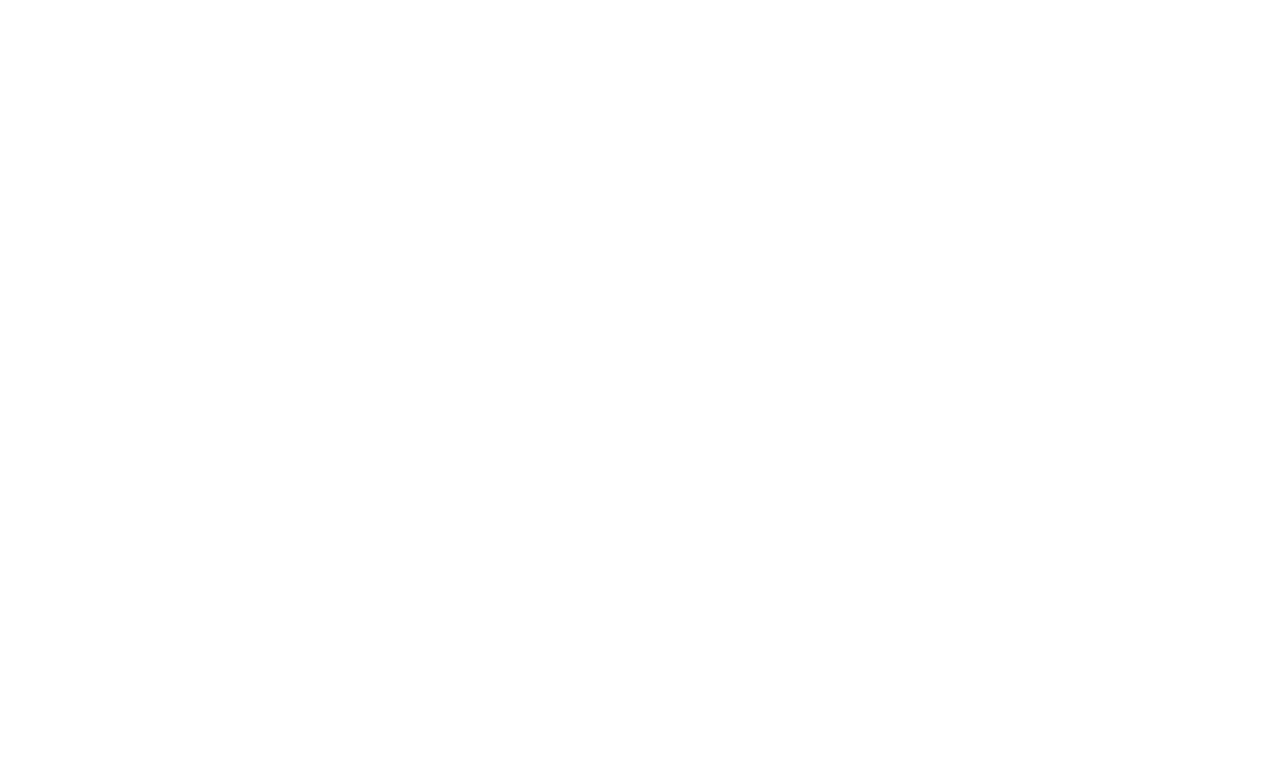
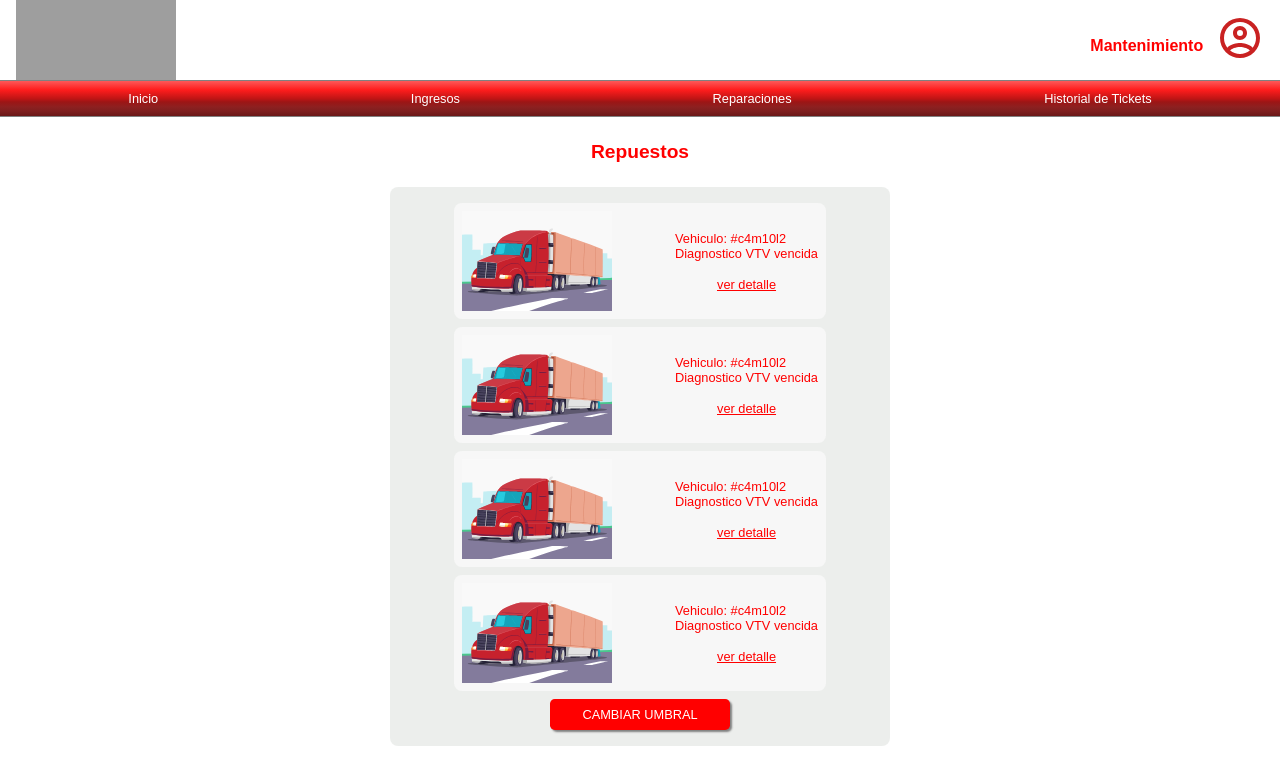
Before and after one commit to imdaviddev/tp-final-laboratorio-frontend, a React (Vite) app: page /administracion/repuestos in a window 1280 px wide. Before the commit this address had no page. Shown: the top 784 px of the page. Built offline with nearby package versions, Linux system fonts and the light colour scheme; grey boxes are pictures that could not be loaded.

Commit message:
Pantalla de Administracion (falta añadir graficos)

```diff
--- a/src/components/HeaderComponent/Header.tsx
+++ b/src/components/HeaderComponent/Header.tsx
@@ -61,8 +61,22 @@ const NavbarMantenimiento = () => {
   )
 }
 
+const NavbarAdministracion = () => {
+  return (
+    <nav className="header-bottom">
+      <ul>
+        <li>Inicio</li>
+        <li>Repuestos</li>
+        <li>Proveedores</li>
+        <li>Reportes</li>
+      </ul>
+    </nav>
+
+  )
+}
+
 const roles: string[] = [
-  "Cliente", "Supervisor", "Gerente", "Mantenimiento"
+  "Cliente", "Supervisor", "Gerente", "Mantenimiento", "Administracion"
 ]
 
 interface Props {
@@ -76,6 +90,7 @@ const Header: React.FC<Props> = ({ rol }) => {
       <div className="perfil">
         {rol=="Supervisor"? <p>Supervisor</p> : null}
         {rol=="Mantenimiento"? <p>Mantenimiento</p> : null}
+        {rol=="Administracion"? <p>Administracion</p> : null}
         <div className="imagen-de-perfil">
            <MdiAccountCircleOutline width={'100%'} height={'100%'} />
         </div>
@@ -85,6 +100,7 @@ const Header: React.FC<Props> = ({ rol }) => {
     {rol == "Supervisor" ? <NavbarSupervisor/> : null}
     {rol == "Gerente" ? <NavbarGerencia/> : null}
     {rol == "Mantenimiento" ? <NavbarMantenimiento/> : null}
+    {rol == "Administracion" ? <NavbarAdministracion/> : null}
   </div>
 }
 
--- /dev/null
+++ b/src/pages/Administracion/AdministracionDeProveedores.tsx
@@ -0,0 +1,19 @@
+import { TituloPage } from '../ComponentsUI'
+import { Tabla } from '../Supervision/Components/Tabla'
+
+const AdministracionDeProveedores = () => {
+    const datos = [
+        { id: 5226, nombre: "Miguel Angel", repuesto: 'bujia' },
+        { id: 4398, nombre: "Ricardo García", repuesto: 'optica' },
+        { id: 6235, nombre: "Ana López", repuesto: 'focos' },
+        { id: 6234, nombre: "Ana López", repuesto: 'Aceite de Motor' }
+    ]
+
+    return <>
+        <TituloPage>
+            Proveedores
+        </TituloPage>
+        <Tabla datos={datos} />
+    </>
+}
+export default AdministracionDeProveedores
--- /dev/null
+++ b/src/pages/Administracion/AdministracionInicio.tsx
@@ -0,0 +1,64 @@
+import { BoxGeneral, ContainerGeneral, FilaGeneral, TituloDescripcion, TituloPage, VerDetalle } from '../ComponentsUI';
+import camionRojo from '../../../Imagenes/camionRojo.svg';
+
+const AdministracionInicio = () => {
+  return <>
+    <TituloPage>
+        Hola, David
+    </TituloPage>
+    <ContainerGeneral>
+         <TituloDescripcion style={{fontWeight: 'bold', fontSize: '1.3rem'}}>
+           Ultimos Reportes
+         </TituloDescripcion>
+        <FilaGeneral>
+          <BoxGeneral>
+            <img src={camionRojo} alt="Camión Rojo" style={{ width: '100%', height: '100%' }} />
+          </BoxGeneral>
+          <BoxGeneral>
+             <div style={{marginBottom: '1rem'}}>
+              <p>Vehiculo: #c4m10l2</p>
+              <p>Diagnostico VTV vencida</p>
+            </div>
+            <VerDetalle/>
+          </BoxGeneral>
+        </FilaGeneral>
+        <FilaGeneral>
+          <BoxGeneral>
+            <img src={camionRojo} alt="Camión Rojo" style={{ width: '100%', height: '100%' }} />
+          </BoxGeneral>
+          <BoxGeneral>
+             <div style={{marginBottom: '1rem'}}>
+              <p>Vehiculo: #c4m10l2</p>
+              <p>Diagnostico VTV vencida</p>
+            </div>
+            <VerDetalle/>
+          </BoxGeneral>
+        </FilaGeneral>
+        <FilaGeneral>
+          <BoxGeneral>
+            <img src={camionRojo} alt="Camión Rojo" style={{ width: '100%', height: '100%' }} />
+          </BoxGeneral>
+          <BoxGeneral>
+             <div style={{marginBottom: '1rem'}}>
+              <p>Vehiculo: #c4m10l2</p>
+              <p>Diagnostico VTV vencida</p>
+            </div>
+            <VerDetalle/>
+          </BoxGeneral>
+        </FilaGeneral>
+        <FilaGeneral>
+          <BoxGeneral>
+            <img src={camionRojo} alt="Camión Rojo" style={{ width: '100%', height: '100%' }} />
+          </BoxGeneral>
+          <BoxGeneral>
+             <div style={{marginBottom: '1rem'}}>
+              <p>Vehiculo: #c4m10l2</p>
+              <p>Diagnostico VTV vencida</p>
+            </div>
+            <VerDetalle/>
+          </BoxGeneral>
+        </FilaGeneral>
+    </ContainerGeneral>
+  </>
+  }
+export default AdministracionInicio;
--- /dev/null
+++ b/src/pages/Administracion/AdministracionPageLayout.tsx
@@ -0,0 +1,14 @@
+import { Outlet } from "react-router-dom"
+import Header from "../../components/HeaderComponent/Header"
+import { PageContainer, WrapperCenterItems } from "../ComponentsUI"
+
+const AdministracionPageLayout = () => {
+    return <PageContainer>
+      <Header rol="Mantenimiento"/>
+        <WrapperCenterItems>
+            <Outlet/>
+        </WrapperCenterItems>
+    </PageContainer>
+  }
+
+export default AdministracionPageLayout
--- /dev/null
+++ b/src/pages/Administracion/AdministracionReportes.tsx
@@ -0,0 +1,39 @@
+import { useState } from "react";
+import { Container, FilaGeneral, TituloPage } from "../ComponentsUI"
+import { ButtonGeneral } from "../Mantenimiento/MantenimientoReparaciones"
+
+function AdministracionReportes() {
+  const [mostrar1, setMostrar1] = useState(false);
+  const [mostrar2, setMostrar2] = useState(false);
+
+  const handleClick = (n: number) => {
+    setMostrar1(n == 1);
+    setMostrar2(n == 2);
+  }
+
+  return <>
+    <TituloPage>
+        Reportes
+    </TituloPage>
+    <FilaGeneral style={{justifyContent: 'center', gap: '0.7rem '}}>
+        <ButtonGeneral onClick={() => handleClick(1)}>
+            Historial de Compras
+        </ButtonGeneral>
+        <ButtonGeneral onClick={()=>handleClick(2)}>
+            Historial de Uso
+        </ButtonGeneral>
+    </FilaGeneral>
+    <Container>
+        {mostrar1 ?
+            <p>Mostrar el Grafico 1</p> : null
+        }
+
+        {mostrar2 ?
+            <p>Mostrar el Grafico 2</p> : null
+        }
+    </Container>
+
+  </>
+}
+
+export default AdministracionReportes
--- /dev/null
+++ b/src/pages/Administracion/AdministracionRepuestos.tsx
@@ -0,0 +1,66 @@
+import { BoxGeneral, ContainerGeneral, FilaGeneral, TituloDescripcion, TituloPage, VerDetalle } from '../ComponentsUI';
+import repuesto from '../../../Imagenes/camion.svg'; // hay que modificar esto.
+import { ButtonGeneral } from '../Mantenimiento/MantenimientoReparaciones';
+
+const AdministracionRepuestos = () => {
+  return <>
+  <TituloPage>
+      Repuestos
+  </TituloPage>
+  <ContainerGeneral style={{padding: '1rem 4rem'}}>
+      <FilaGeneral>
+        <BoxGeneral>
+          <img src={repuesto} alt="Camión Rojo" style={{ width: '100%', height: '100%' }} />
+        </BoxGeneral>
+        <BoxGeneral>
+           <div style={{marginBottom: '1rem'}}>
+            <p>Vehiculo: #c4m10l2</p>
+            <p>Diagnostico VTV vencida</p>
+          </div>
+          <VerDetalle/>
+        </BoxGeneral>
+      </FilaGeneral>
+      <FilaGeneral>
+        <BoxGeneral>
+          <img src={repuesto} alt="Camión Rojo" style={{ width: '100%', height: '100%' }} />
+        </BoxGeneral>
+        <BoxGeneral>
+           <div style={{marginBottom: '1rem'}}>
+            <p>Vehiculo: #c4m10l2</p>
+            <p>Diagnostico VTV vencida</p>
+          </div>
+          <VerDetalle/>
+        </BoxGeneral>
+      </FilaGeneral>
+      <FilaGeneral>
+        <BoxGeneral>
+          <img src={repuesto} alt="Camión Rojo" style={{ width: '100%', height: '100%' }} />
+        </BoxGeneral>
+        <BoxGeneral>
+           <div style={{marginBottom: '1rem'}}>
+            <p>Vehiculo: #c4m10l2</p>
+            <p>Diagnostico VTV vencida</p>
+          </div>
+          <VerDetalle/>
+        </BoxGeneral>
+      </FilaGeneral>
+      <FilaGeneral>
+        <BoxGeneral>
+          <img src={repuesto} alt="Camión Rojo" style={{ width: '100%', height: '100%' }} />
+        </BoxGeneral>
+        <BoxGeneral>
+           <div style={{marginBottom: '1rem'}}>
+            <p>Vehiculo: #c4m10l2</p>
+            <p>Diagnostico VTV vencida</p>
+          </div>
+          <VerDetalle/>
+        </BoxGeneral>
+      </FilaGeneral>
+      <ButtonGeneral style={{borderRadius: '0.3rem'}}>
+        CAMBIAR UMBRAL
+      </ButtonGeneral>
+  </ContainerGeneral>
+</>
+}
+
+export default AdministracionRepuestos
--- a/src/pages/ComponentsUI/index.tsx
+++ b/src/pages/ComponentsUI/index.tsx
@@ -191,3 +191,21 @@ export const VerDetalle = () => {
     textDecoration: 'underline',
   }}>ver detalle</p>
 }
+
+export const PageContainer = styled.div`
+    display: flex;
+    flex-direction: column;
+    flex: 1;
+    color: red;
+
+    font-family: sans-serif;
+`;
+
+export const WrapperCenterItems = styled.div`
+  display: flex;
+  flex-direction: column;
+  align-items: center;
+  width: 100%;
+  max-width: 600px;
+  align-self: center;
+`
--- a/src/pages/Mantenimiento/index.tsx
+++ b/src/pages/Mantenimiento/index.tsx
@@ -5,7 +5,7 @@ import { styled } from 'styled-components';
 import Header from '../../components/HeaderComponent/Header';
 import { Outlet } from 'react-router-dom';
 
-const PageContainer = styled.div`
+export const PageContainer = styled.div`
     display: flex;
     flex-direction: column;
     flex: 1;
@@ -14,7 +14,7 @@ const PageContainer = styled.div`
     font-family: sans-serif;
 `;
 
-const WrapperCenterItems = styled.div`
+export const WrapperCenterItems = styled.div`
   display: flex;
   flex-direction: column;
   align-items: center;
--- a/src/pages/Supervision/Components/Tabla.tsx
+++ b/src/pages/Supervision/Components/Tabla.tsx
@@ -1,4 +1,5 @@
 import { styled } from "styled-components";
+import { camelCaseToNormal as parser } from "../../../utils";
 
 export const WrapperTabla = styled.div`
   display: flex;
--- a/src/routes/index.tsx
+++ b/src/routes/index.tsx
@@ -8,6 +8,11 @@ import { SupervisionConductoresPage, SupervisionCrearRecorridoPage, SupervisionH
 import MantenimientoPageLayout, { MantenimientoHistorial, MantenimientoInicio } from '../pages/Mantenimiento';
 import Mantenimientoingresos from '../pages/Mantenimiento/Mantenimientoingresos';
 import MantenimientoReparaciones from '../pages/Mantenimiento/MantenimientoReparaciones';
+import AdministracionPageLayout from '../pages/Administracion/AdministracionPageLayout';
+import AdministracionInicio from '../pages/Administracion/AdministracionInicio';
+import AdministracionRepuestos from '../pages/Administracion/AdministracionRepuestos';
+import AdministracionDeProveedores from '../pages/Administracion/AdministracionDeProveedores';
+import AdministracionReportes from '../pages/Administracion/AdministracionReportes';
 
 const Router = () => {
   return <>
@@ -31,6 +36,12 @@ const Router = () => {
           <Route element={<MantenimientoReparaciones/>} path='reparaciones'/>
           <Route element={<MantenimientoHistorial/>} path='historial-de-tickets'/>
       </Route>
+      <Route element={<AdministracionPageLayout/>} path='/administracion'>
+          <Route index element={<AdministracionInicio/>} />
+          <Route element={<AdministracionRepuestos/>} path='repuestos'/>
+          <Route element={<AdministracionDeProveedores/>} path='proveedores'/>
+          <Route element={<AdministracionReportes/>} path='reportes'/>
+      </Route>
     </Routes>
   </BrowserRouter>
   </>
```
Also changed, not shown: src/pages/Administracion/index.tsx (added).
